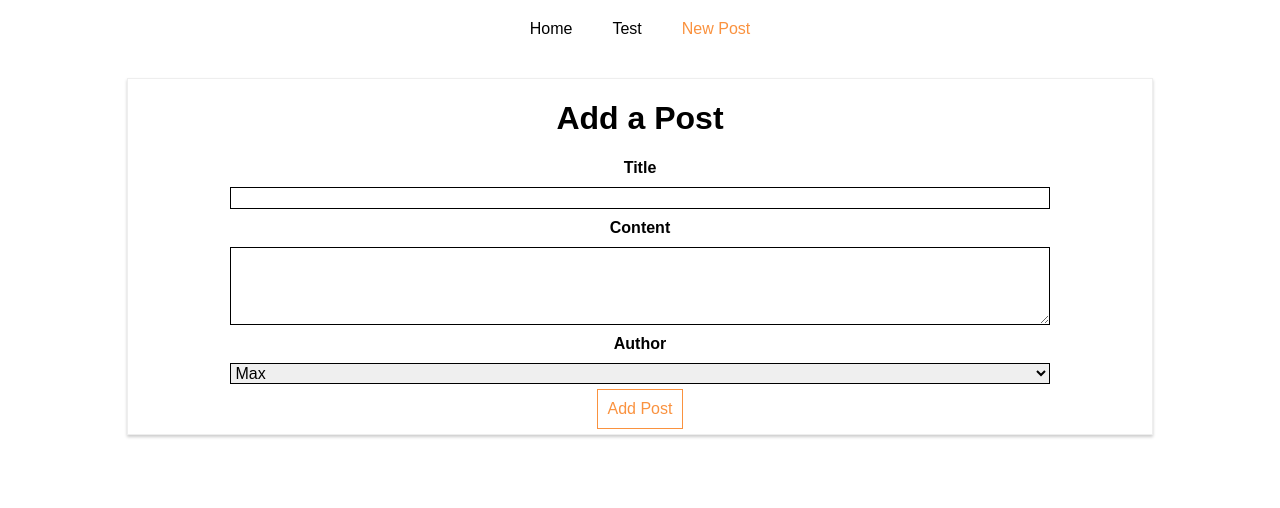
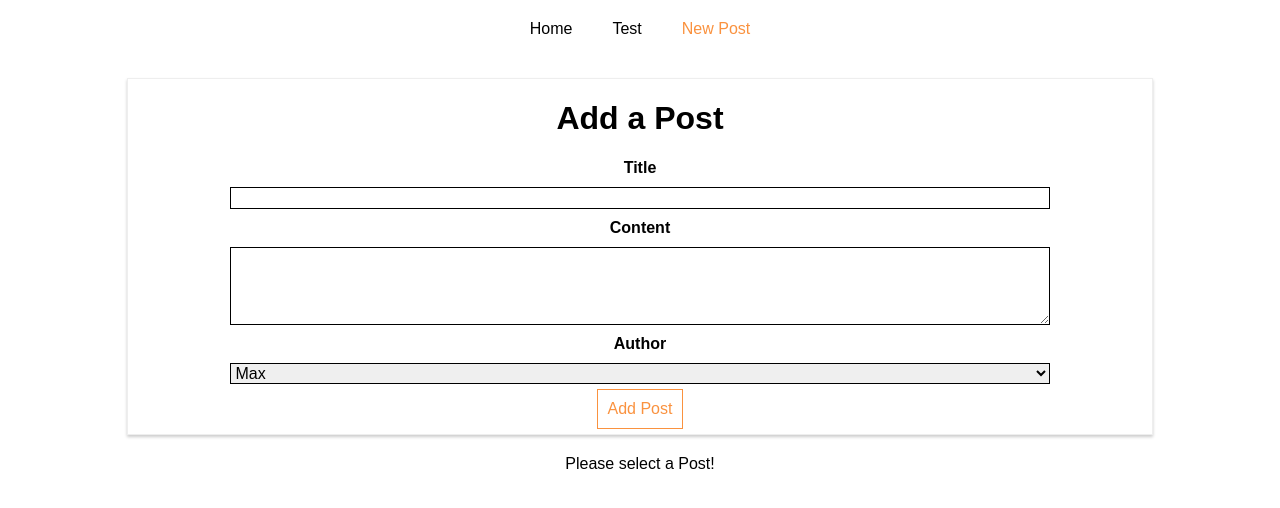
Before and after one commit to Wolfy64/react-http-ajax, a React (Create React App) app: page /new-post in a window 1280 px wide. Shown: the top 508 px of the page. Built offline with nearby package versions, Linux system fonts and the light colour scheme.

Commit message:
Passing Route Parameters

```diff
--- a/src/containers/Blog/Blog.js
+++ b/src/containers/Blog/Blog.js
@@ -3,6 +3,7 @@
 import { Route, NavLink } from 'react-router-dom';
 import Posts from '../Blog/Posts/Posts';
 import NewPost from './NewPost/NewPost';
+import FullPost from './FullPost/FullPost';
 
 class Blog extends Component {
   render() {
@@ -43,6 +44,7 @@
         </header>
         <Route path="/" exact component={Posts} />
         <Route path="/new-post" exact component={NewPost} />
+        <Route path="/:id" exact component={FullPost} />
       </div>
     );
   }
--- a/src/containers/Blog/Posts/Posts.js
+++ b/src/containers/Blog/Posts/Posts.js
@@ -2,7 +2,7 @@
 import axios from '../../../axios';
 import Post from '../../../components/Post/Post';
 import './Posts.css';
-
+import { Link } from 'react-router-dom';
 class Posts extends Component {
   state = {
     posts: []
@@ -36,12 +36,13 @@
     let posts = <p style={{ textAlign: 'center' }}>Something went wrong!</p>;
     if (!this.state.error) {
       posts = this.state.posts.map(post => (
-        <Post
-          key={post.id}
-          title={post.title}
-          author={post.author}
-          clicked={() => this.postSelectedHandler(post.id)}
-        />
+        <Link to={'/' + post.id} key={post.id}>
+          <Post
+            title={post.title}
+            author={post.author}
+            clicked={() => this.postSelectedHandler(post.id)}
+          />
+        </Link>
       ));
     }
 
```
